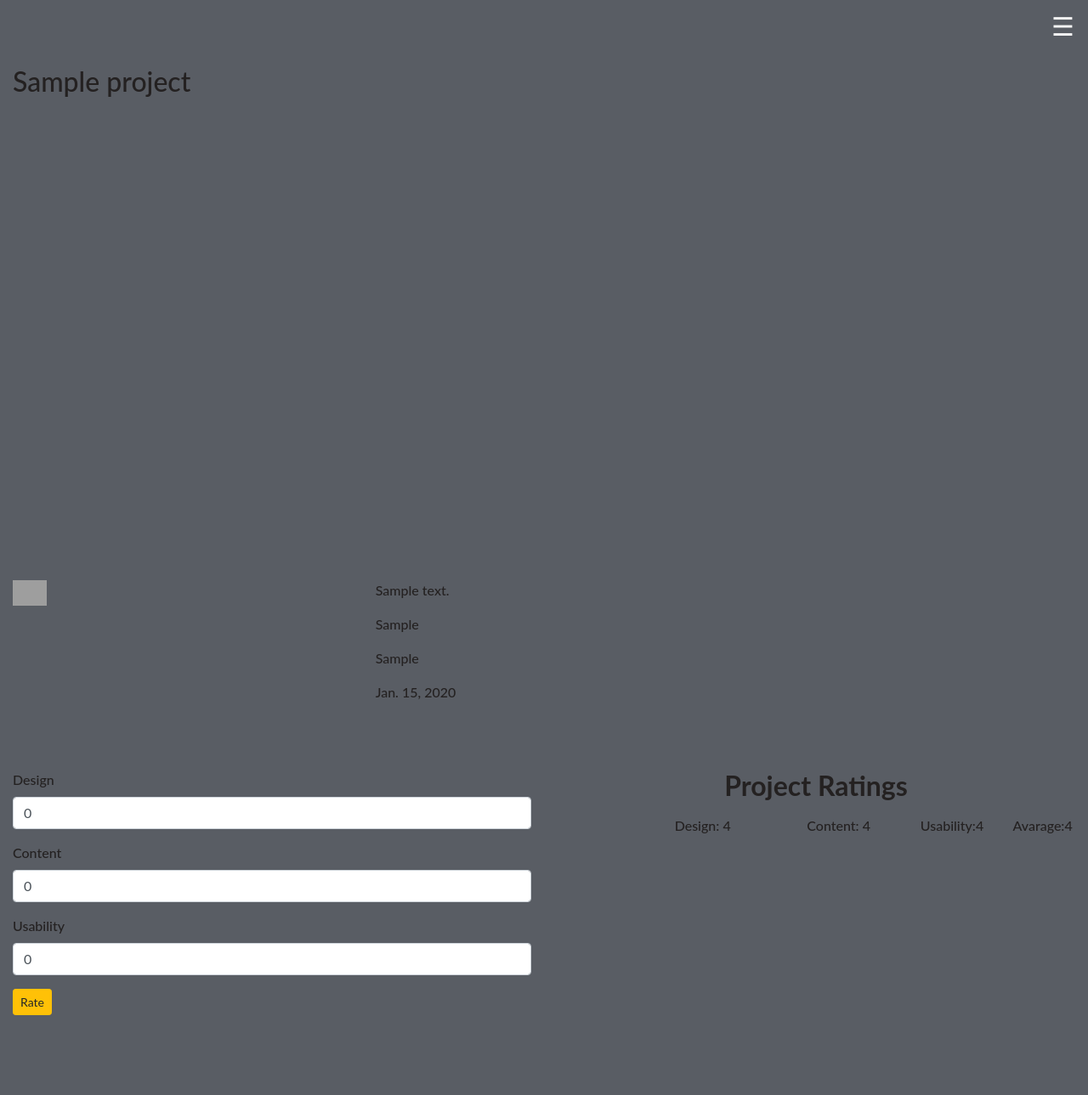
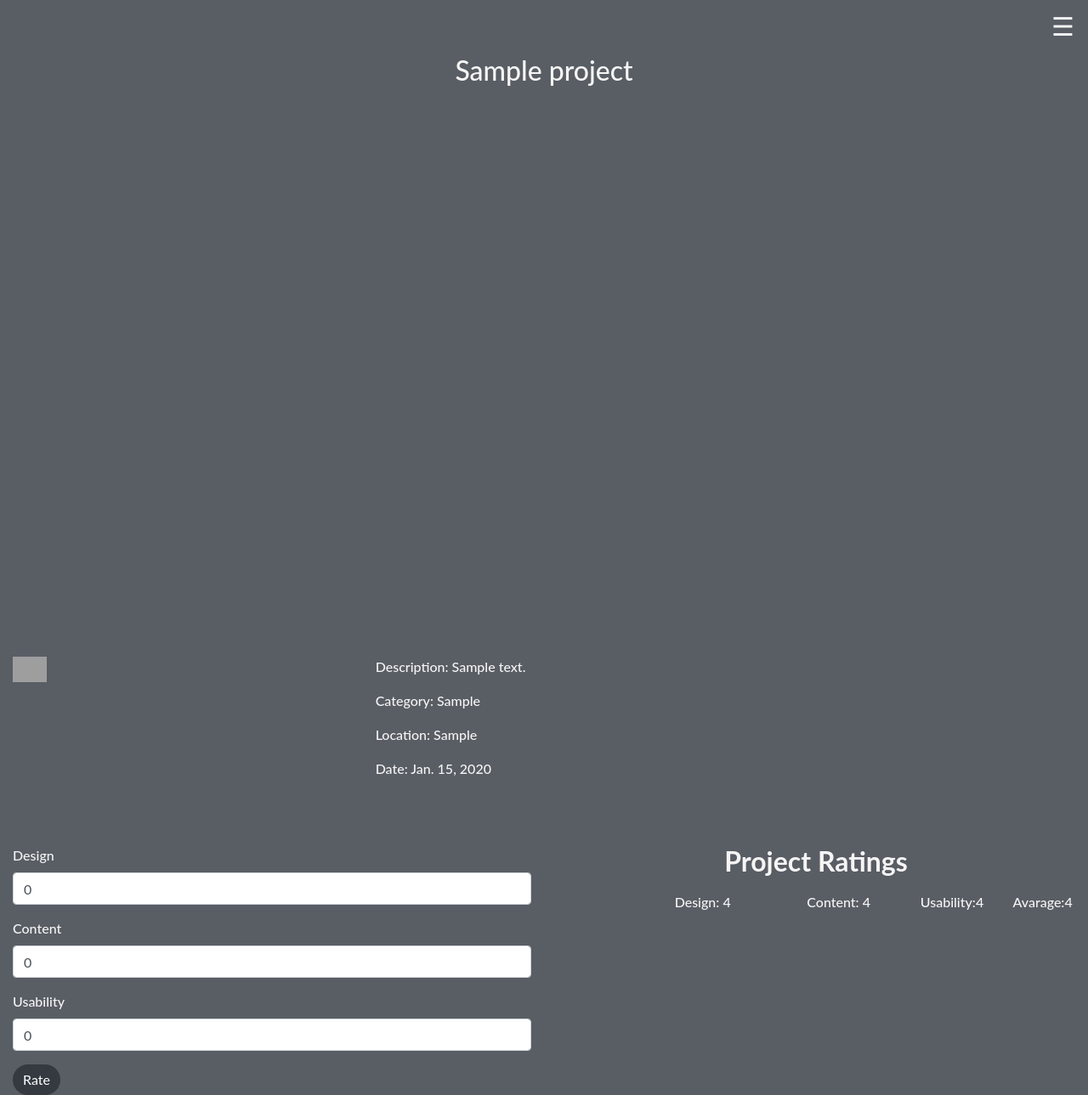
Before and after one commit to ezekielkibiego/Awwwards, a Django app: page /project/1/ in a window 1280 px wide. Shown: the whole page at 85% size. Before the commit the page ends 1195 px from the top, so only its background shows below. Run offline with Django 3.2, Linux system fonts and the light colour scheme; tables that the repository leaves empty hold one stand-in row (values such as "Sample post"); some libraries are stand-ins or nearby versions; some web fonts are replaced; grey boxes are pictures that could not be loaded.

Commit message:
modify project_details.html

```diff
--- a/awwwardsapp/templates/project_details.html
+++ b/awwwardsapp/templates/project_details.html
@@ -8,10 +8,15 @@
         height: auto;
     }
 
-    body {
+    body{
+        font-family: 'Lato', global_font_string;
+        font-weight: 500;
+        background-color: #595d64;
+        color: whitesmoke;
 
-        color: rgb(36, 33, 33);
-        margin-top: 6%;
+    }
+    .project{
+        margin-top: 5%;
     }
     .rating{
         margin-top: 5%;
@@ -20,20 +25,13 @@
         text-align: center;
     }
 </style>
-<div class="container-fluid">
+<div class="container-fluid project">
 
     <div class="header">
-        <div class="container-fluid">
-            <div class="row">
-                <div class="">
                     <h2 class="text-center">{{ project.title }}</h2>
-                </div>
-            </div>
-            <div class="col-md-2"></div>
-        </div>
     </div>
     <section class="single-top-header"
-        style="height: 70vh; background-repeat: no-repeat;background-size: cover;background-position: center; background-image: url({{project.image.url}})">
+        style="height: 75vh; margin-bottom: 5%; background-repeat: no-repeat;background-size: cover;background-position: center; background-image: url({{project.image.url}})">
 
         {% else %}
         <section class="single-top-header">
@@ -56,10 +54,10 @@
 
         </div>
             <div class="col-md-8">
-                        <p>{{ project.description|safe }}</p>
-                        <p>{{ project.category|safe }}</p>
-                        <p>{{ project.location|safe }}</p>
-                        <p>{{ project.date|date }}</p>
+                        <p>Description: {{ project.description|safe }}</p>
+                        <p>Category: {{ project.category|safe }}</p>
+                        <p>Location: {{ project.location|safe }}</p>
+                        <p>Date: {{ project.date|date }}</p>
             </div>
 
     </div>
@@ -79,7 +77,7 @@
                     <label for="Usability">Usability</label>
                     <input type="number" class="form-control" name="usability" min="0" max="10" value="0">
                 </div>
-                <button class="btn btn-warning btn-sm" type="submit">Rate</button>
+                <button class="btn btn-outline-dark bg-dark text-white rounded-pill" type="submit">Rate</button>
             </form>
         </div>
         <div class="col-md-6">
```
